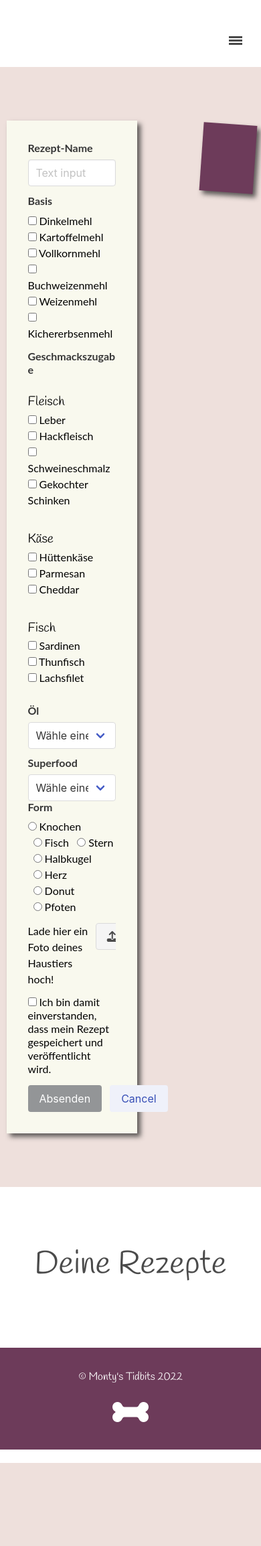
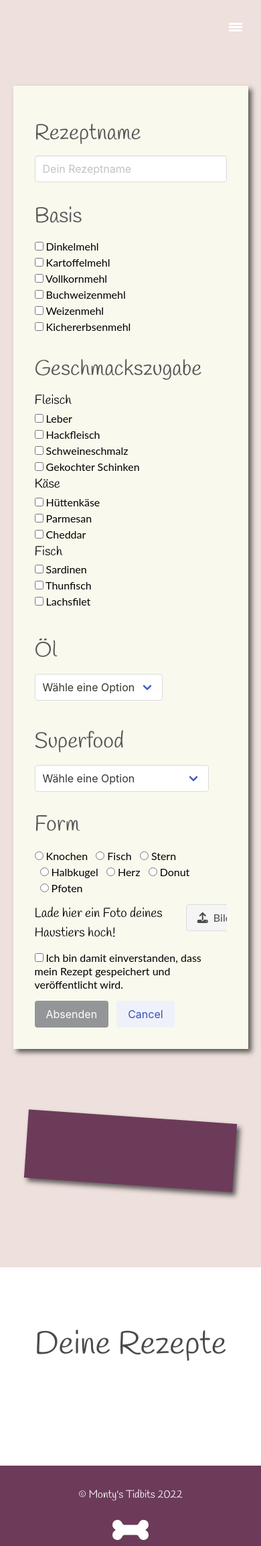
Before and after one commit to nono675/5204_abgabe, a PHP site: page /private2.php in a window 390 px wide. Shown: the top 2308 px of the page at 67% size. Before the commit the page ends 2184 px from the top, so only its background shows below. Run offline with PHP 8.4, Linux system fonts and the light colour scheme; data that the repository does not hold is empty; some libraries are stand-ins or nearby versions.

Commit message:
fixed css

```diff
--- a/css/private2.css
+++ b/css/private2.css
@@ -1,35 +1,10 @@
-/* Import */
-
-@import url('https://fonts.googleapis.com/css2?family=Handlee&display=swap');
-
-body {
-  margin: 20px auto;
-  font-family: 'Lato';
-
-}
-
-*{
-  margin:0;
-  padding:0;
-}
-
-h2 {
-
-  font-family: 'Handlee', cursive;
-  font-size: 2rem;
-}
-p {
-  font-family: 'Reenie Beanie';
-  font-size: 2rem;
-}
-ul,li{
-  list-style:none;
-}
-
 /* Navigation */
 
 .navbar {
   background-color: #fff;
+}
+.navbar-menu {
+  padding: 1rem;
 }
 .navbar-start {
   align-items: stretch;
@@ -43,42 +18,46 @@ ul,li{
   padding-left: 1.2rem;
   padding-top: 0.2rem;
 }
+a.navbar-burger span {
+  color: #555;
+}
 
-a.button.is-primary.sign_up {
-  border: 1px solid #fff;
+/* New Recipe */
+
+.new-recipe {
+  display: flex;
+  justify-content: space-around;
+  align-items: flex-start;
+  background: #eee0dc;
+  padding: 5rem 0;
 }
-.navbar-burger {
-  height: 5rem;
-  width: 5rem;
-}
-a.navbar-burger span {
-  width: 20px;
-  height: 2px;
-  padding-top: 3px;
-}
-.button.is-primary {
-  background-color: #939597;
-  cursor:pointer;
-  user-select:none;
-  text-align: center;
-  text-decoration: none;
-  cursor: pointer;
-  transition-duration: 0.4s;
-  -webkit-transition-duration: 0.4s;
-}
-.button.is-primary:hover {
-  background-color: #6D3B5A;
-  transition-duration: 0.2s;
-}
+
+
+/* Show Recipe */
+
 .show-recipe-container {
   display: flex;
   flex-direction: column;
   justify-content: center;
   align-items: center;
+  padding: 5rem 0;
 }
+
 .show-recipe-container h2 {
-  padding: 5rem 0 1.5rem 0;
   font-size: 3rem;
+}
+
+/* Create / Update Recipe Form */
+
+#create-recipe-form h2, .field h2 label, #update-recipe-form h2{
+    font-size: 2rem;
+    padding: 1rem 0 0.5rem 0;
+    color: #555;
+    font-weight: 300;
+  }
+  .recipe-form h3 {
+    font-family: 'Handlee', cursive;
+    font-size: 1.2rem;
   }
   .recipe-container{
     display: flex;
@@ -88,118 +67,8 @@ a.navbar-burger span {
   }
 
 
-.contenteditable{
-  position: relative;
-  margin: 3rem;
-  color:#000;
-  background:rgb(249, 249, 238);
-  display:block;
-  height: auto;
-  width:20rem;
-  padding:1.5em;
-  box-shadow: 5px 5px 7px rgba(33,33,33,.7);
-  transform: rotate(-6deg);
-  transition: transform .15s linear;
-}
 
-.contenteditable h3 {
-  font-size: 3rem;
-  font-family: 'Handlee', cursive;
-}
-
-.contenteditable h4 {
-  font-size: 1.5rem;
-  font-family: 'Handlee', cursive;
-  border-bottom: 1px solid #555;
-  margin: 1.5rem 0 1rem 0;
-}
-.contenteditable:nth-child(3n) h4, .contenteditable:nth-child(4n) h4 {
-  border-bottom: 1px solid #fff;
-}
-
-.contenteditable li {
-  list-style-type: disc;
-}
-
-#create-recipe-form, #update-recipe-form{
-  position: relative;
-  margin: 3rem;
-  padding: 2rem;
-  color:#000;
-  background:rgb(249, 249, 238);
-  display:block;
-  height: auto;
-  width: 50%;
-  box-shadow: 5px 5px 7px rgba(33,33,33,.7);
-}
-
-.contenteditable:nth-child(even) {
-  transform:rotate(4deg);
-  position:relative;
-  top:5px;
-  background: #eee0dc;
-}
-.contenteditable:nth-child(4n) {
-  transform:rotate(-3deg);
-  position:relative;
-  top:-5px;
-  background: #6D3B5A;
-  color: #fff;
-}
-.contenteditable:nth-child(3n) {
-  transform:rotate(5deg);
-  position:relative;
-  top:-10px;
-  background-color: #939597;
-  color: #fff;
-}
-
-.contenteditable:hover, .contenteditable:focus{
-  box-shadow:10px 10px 7px rgba(0,0,0,.7);
-  transform: scale(1.25);
-  position:relative;
-  z-index:5;
-}
-
-.icon-container {
-  position: absolute;
-  bottom: 0;
-  right: 0;
-  padding: 0.5rem 0.2rem;
-}
-.icon-container i {
-  color: #000;
-  font-size: 1.5rem;
-  padding: 1rem;
-}
-
-.contenteditable:nth-child(3n) i, .contenteditable:nth-child(4n) i {
-  color: #fff;
-}
-
-.contenteditable h3 {
-  font-family: 'Handlee', cursive;
-  font-size: 3rem;
-}
-
-.recipe-form.contenteditable {
-  width: 400px;
-  height: auto;
-}
-
-.recipe-form.contenteditable .title {
-  font-family: 'Handlee', cursive;
-  font-size: 1.5rem;
-  padding: 1.5rem 0 0.5rem 0;
-}
-
-.recipe-form .ingredient-container {
-  padding: 1rem 0;
-}
-.recipe-form .ingredient-container h3 {
-  font-family: 'Handlee', cursive;
-  font-size: 1.2rem;
-}
+/* Recipe Result */
 
 #recipe-result {
   background: #6D3B5A;
@@ -207,45 +76,41 @@ a.navbar-burger span {
   height: auto;
   width: 40%
 }
-
 #recipe-result h2 {
   font-size: 2.5rem;
   padding: 1rem;
 }
-
 #recipe-result h3 {
   font-size: 2rem;
   border-bottom: 1px solid #fff;
 }
-
-#create-basic-ul {
-  padding: 0.5rem 1rem 0.2rem 1rem;
-}
-#create-add_on-ul {
+#create-basic-ul, #create-add_on-ul, #update-add_on-ul, #update-basic-ul, #update-oil-ul, #update-superfood-ul, #update-keksform-ul {
   padding: 0.5rem 1rem 0.2rem 1rem;
 }
 
-.new-recipe {
-  display: flex;
-  justify-content: center;
-  align-items: flex-start;
-  background-color: #eee0dc;
-  padding: 2rem 0;
-
+#update-oil-ul li, #update-superfood-ul li, #update-keksform-ul li {
+  list-style-type: disc;
 }
 
-/* The Modal (background) */
+
+
+
+/* Update Recipe Modal */
+
 .modal {
-  display: none; /* Hidden by default */
-  position: fixed; /* Stay in place */
-  z-index: 200; /* Sit on top */
+  display: none;
+  position: fixed;
+  z-index: 200;
   left: 0;
   top: 0;
-  width: 100%; /* Full width */
-  height: 100vh; /* Full height */
-  overflow: auto; /* Enable scroll if needed */
+  width: 100%;
+  height: 100vh;
+  overflow: auto;
   background: #939597;
 }
+
+/* Header for Updateform */
+
 .header-updateform {
   display: flex;
   flex-direction: column;
@@ -254,15 +119,12 @@ a.navbar-burger span {
   padding: 3rem 0;
   background-color: #fff;
 }
-
 .header-updateform h2 {
   font-size: 2.5rem;
 }
-
 .header-updateform i {
   font-size: 3rem;
 }
-
 .flex-container {
   display: flex;
   justify-content: space-between;
@@ -270,7 +132,8 @@ a.navbar-burger span {
   padding: 2rem;
 }
 
-/* The Close Button */
+/* Close Button for Modal*/
+
 .close {
   display: none;
   color: #555;
@@ -288,26 +151,24 @@ a.navbar-burger span {
   text-decoration: none;
   cursor: pointer;
   color: #e0c2d4;
-
 }
 
 
-footer {
-  background-color: #6D3B5A;
-  display: flex;
+
+@media (max-width: 1000px) {
+  .new-recipe {
+    flex-direction: column;
+    justify-content: center;
     align-items: center;
-  justify-content: center;
-  flex-direction: column;
+  }
+}
 
+@media (max-width: 800px) {
+  #create-recipe-form, #update-recipe-form {
+    width: 90%;
   }
-footer small {
-  color: #fff;
-  font-family: 'Handlee', cursive;
-  font-size: 1rem;
-  padding: 2rem 0 1rem 0;
+
+  #recipe-result {
+    width: 80%;
   }
-footer i {
-  color: #fff;
-  font-size: 3rem;
-  padding-bottom: 2rem;
 }
--- /dev/null
+++ b/css/recipe-postits.css
@@ -0,0 +1,99 @@
+.contenteditable{
+  position: relative;
+  margin: 3rem;
+  color:#000;
+  background:rgb(249, 249, 238);
+  display:block;
+  height: auto;
+  width:20rem;
+  padding:1.5em;
+  box-shadow: 5px 5px 7px rgba(33,33,33,.7);
+  transform: rotate(-6deg);
+  transition: transform .15s linear;
+}
+
+.contenteditable h3 {
+  font-size: 3rem;
+  font-family: 'Handlee', cursive;
+}
+
+.contenteditable h4 {
+  font-size: 1.5rem;
+  font-family: 'Handlee', cursive;
+  border-bottom: 1px solid #555;
+  margin: 1.5rem 0 1rem 0;
+}
+.contenteditable:nth-child(3n) h4, .contenteditable:nth-child(4n) h4 {
+  border-bottom: 1px solid #fff;
+}
+
+.contenteditable li {
+  list-style-type: disc;
+}
+
+#create-recipe-form, #update-recipe-form{
+  position: relative;
+  margin: 3rem;
+  padding: 2rem;
+  color:#000;
+  background:rgb(249, 249, 238);
+  display:block;
+  height: auto;
+  width: 50%;
+  box-shadow: 5px 5px 7px rgba(33,33,33,.7);
+}
+
+.contenteditable:nth-child(even) {
+  transform:rotate(4deg);
+  position:relative;
+  top:5px;
+  background: #eee0dc;
+}
+.contenteditable:nth-child(4n) {
+  transform:rotate(-3deg);
+  position:relative;
+  top:-5px;
+  background: #6D3B5A;
+  color: #fff;
+}
+.contenteditable:nth-child(3n) {
+  transform:rotate(5deg);
+  position:relative;
+  top:-10px;
+  background-color: #939597;
+  color: #fff;
+}
+
+.contenteditable:hover, .contenteditable:focus{
+  box-shadow:10px 10px 7px rgba(0,0,0,.7);
+  transform: scale(1.25);
+  position:relative;
+  z-index:5;
+}
+
+.icon-container {
+  position: absolute;
+  bottom: 0;
+  right: 0;
+  padding: 0.5rem 0.2rem;
+}
+.icon-container i {
+  color: #000;
+  font-size: 1.5rem;
+  padding: 1rem;
+}
+
+.contenteditable:nth-child(3n) i, .contenteditable:nth-child(4n) i {
+  color: #fff;
+}
+
+.recipe-form.contenteditable {
+  width: 400px;
+  height: auto;
+}
+
+.recipe-form.contenteditable .title {
+  font-family: 'Handlee', cursive;
+  font-size: 1.5rem;
+  padding: 1.5rem 0 0.5rem 0;
+}
--- a/css/style.css
+++ b/css/style.css
@@ -2,8 +2,31 @@
 
 @import url('https://fonts.googleapis.com/css2?family=Handlee&display=swap');
 
+/* CSS Reset */
 
+body {
+  margin: 0 auto;
+  font-family: 'Lato';
+}
 
+*{
+  margin:0;
+  padding:0;
+  box-sizing: border-box;
+}
+
+h2 {
+
+  font-family: 'Handlee', cursive;
+  font-size: 2rem;
+}
+p {
+  font-family: 'Reenie Beanie';
+  font-size: 2rem;
+}
+ul,li{
+  list-style:none;
+}
 
 /* Header */
 
@@ -32,8 +55,8 @@ h1 {
   font-size: 5rem;
 }
 header i {
- font-size: 7rem;
- color: #fff;
+  font-size: 7rem;
+  color: #fff;
 }
 /* Navigation */
 
@@ -68,23 +91,6 @@ a.navbar-burger span {
   transition-duration: 0.2s;
 }
 
-
-/* Login Section */
-.login-container {
-  margin-top: 20rem;
-}
-
-/* Registration */
-
-i.fa-solid .fa-check-double {
-  color: #000;
-  width: 200px;
-}
-.fa-solid.fa-check {
-color: #00d1b2;
-  font-size: 4rem;
-}
-
 /* Search Form */
 
 .search {
@@ -100,164 +106,9 @@ color: #00d1b2;
 }
 .is-primary.input {
   border-color:  #939597;
-
 }
 
-
-/* Recipes Container */
-.recipe-container{
-  display: flex;
-  flex-wrap: wrap;
-  justify-content: center;
-}
-
-
-.contenteditable{
-  position: relative;
-  margin: 3rem;
-  color:#000;
-  background:rgb(249, 249, 238);
-  display:block;
-  height: auto;
-  width:25rem;
-  padding:1em;
-  box-shadow: 5px 5px 7px rgba(33,33,33,.7);
-  transform: rotate(-6deg);
-  transition: transform .15s linear;
-}
-.contenteditable h3 {
-  font-size: 3rem;
-  font-family: 'Handlee', cursive;
-}
-.contenteditable h4 {
-  font-size: 2rem;
-  font-family: 'Handlee', cursive;
-}
-.contenteditable:nth-child(even) {
-  transform:rotate(4deg);
-  position:relative;
-  top:5px;
-  background: #eee0dc;
-}
-.contenteditable:nth-child(4n) {
-  transform:rotate(-3deg);
-  position:relative;
-  top:-5px;
-  background: #6D3B5A;
-  color: #fff;
-}
-.contenteditable:nth-child(3n) {
-  transform:rotate(5deg);
-  position:relative;
-  top:-10px;
-  background-color: #939597;
-  color: #fff;
-}
-
-.contenteditable:hover, .contenteditable:focus{
-  box-shadow:10px 10px 7px rgba(0,0,0,.7);
-  transform: scale(1.25);
-  position:relative;
-  z-index:5;
-}
-
-.icon-container {
-  position: absolute;
-  bottom: 0;
-  right: 0;
-  padding: 0.5rem 0.2rem;
-}
-.icon-container i {
-  color: #000;
-  font-size: 1.5rem;
-  padding: 1rem;
-}
-
-.contenteditable:nth-child(3n) i {
-  color: #fff;
-}
-
-
-/* Private Section */
-
-/* Recipe Form */
-.recipe-form {
-
-  background-color: #fff;
-    border-radius: 4px;
-    color: #363636;
-  border: 1px solid #dbdbdb;
-    border-radius: 4px;
-  width: 60vw;
-  margin: 3rem auto;
-}
-
-.recipe-form .field {
-  padding: 2rem;
-}
-.checkbox-container {
-  border: 1px solid #dbdbdb;
-  border-radius: 4px;
-  padding: 2rem;
-  display: flex;
-  justify-content: start;
-  align-items: flex-start;
-  flex-direction: column;
-}
-.checkbox-container input {
-  padding-left: 2rem;
-
-}
-.ingredients {
-  display: flex;
-  justify-content: space-around;
-  align-items: center;
-  flex-wrap: wrap;
-}
-.ingredient-container {
-  width: 300px;
-  height: 200px;
-  margin: 2rem;
-  padding: 1rem;
-  display: flex;
-  justify-content: center;
-  align-items: flex-start;
-  flex-direction: column;
-  border: 1px solid #dbdbdb;
-  border-radius: 4px;
-
-}
-.ingredient {
-  flex-direction: row;
-  padding: 0.5rem;
-}
-.select-container {
-  display: flex;
-  justify-content: center;
-  align-items: flex-start;
-
-}
-.select-container .field {
-  border: 1px solid #dbdbdb;
-  border-radius: 4px;
-  margin: 1rem;
-}
-.radio-container {
-  display: flex;
-  justify-content: center;
-  align-items: flex-start;
-}
-.radio-container label {
-  padding: 1rem;
-}
-.file {
-  flex-direction: column;
-}
-.file h3 {
-  padding-bottom: 1.5rem;
-}
-
-
+/* Footer */
 
 footer {
   background-color: #6D3B5A;
@@ -279,6 +130,31 @@ footer i {
   padding-bottom: 2rem;
 }
 
+/* Login Section */
+
+.login-container {
+  margin-top: 20rem;
+}
+
+/* Registration */
+
+i.fa-solid .fa-check-double {
+  color: #000;
+  width: 200px;
+}
+.fa-solid.fa-check {
+color: #00d1b2;
+  font-size: 4rem;
+}
+
+
+
+
+
+
+
+
+
 
 @media (max-width: 1024px) {
 	.navbar {
--- a/index.php
+++ b/index.php
@@ -13,6 +13,8 @@
   <link rel="stylesheet" href="https://cdnjs.cloudflare.com/ajax/libs/font-awesome/6.2.0/css/all.min.css" integrity="sha512-xh6O/CkQoPOWDdYTDqeRdPCVd1SpvCA9XXcUnZS2FmJNp1coAFzvtCN9BmamE+4aHK8yyUHUSCcJHgXloTyT2A==" crossorigin="anonymous" referrerpolicy="no-referrer" />
   <script src="https://kit.fontawesome.com/15181efa86.js" crossorigin="anonymous"></script>
   <link rel="stylesheet" href="https://unpkg.com/bulma@0.9.0/css/bulma.min.css" />
+  <link rel="stylesheet" href="css/recipe-postits.css">
+  <link rel="stylesheet" href="css/accordion.css">
   <link rel="stylesheet" href="css/style.css">
   <!-- <link rel="stylesheet" type="text/css" href="../css/register.css"> -->
 
--- a/js/main.js
+++ b/js/main.js
@@ -66,7 +66,7 @@ function displayOil(dropDownElement) {
 		currentUl.innerHTML = ``;
 	}
 	else{
-		currentUl.innerHTML = `<h2>Öl</h2><br>${dropDownElement.value}`;
+		currentUl.innerHTML = `<h3>Öl</h3><br>${dropDownElement.value}`;
 	}
 }
 
@@ -85,7 +85,7 @@ function displaySuperfood(dropDownElement) {
 		currentUl.innerHTML = ``;
 	}
 	else{
-		currentUl.innerHTML = `<h2>Superfood</h2><br>${dropDownElement.value}`;
+		currentUl.innerHTML = `<h3>Superfood</h3><br>${dropDownElement.value}`;
 	}
 }
 
@@ -107,7 +107,7 @@ function displayForm(radioButtonContainer) {
 	// Go through all radio buttons of radioButtonContainer and check if selected (checked)
 	for (let i = 0; i < radioButtons.length; i++) {
 		if (radioButtons[i].checked == true) {
-			currentUl.innerHTML = `<h2>Form</h2><br>${radioButtons[i].value}`;
+			currentUl.innerHTML = `<h3>Form</h3><br>${radioButtons[i].value}`;
 		}
 	}
 }
--- a/private2.php
+++ b/private2.php
@@ -1,17 +1,19 @@
 <!DOCTYPE html>
-<html lang="en">
+<html lang="de">
 
 <head>
   <meta charset="UTF-8">
   <meta http-equiv="X-UA-Compatible" content="IE=edge">
   <meta name="viewport" content="width=device-width, initial-scale=1.0">
-  <title>Document</title>
+  <title>Rezept-Generator | Monty's Tidbits</title>
   <link href="https://fonts.googleapis.com/css2?family=Nunito+Sans:wght@400;500;700&display=swap" rel="stylesheet">
   <link rel="stylesheet" href="https://cdnjs.cloudflare.com/ajax/libs/font-awesome/6.2.0/css/all.min.css" integrity="sha512-xh6O/CkQoPOWDdYTDqeRdPCVd1SpvCA9XXcUnZS2FmJNp1coAFzvtCN9BmamE+4aHK8yyUHUSCcJHgXloTyT2A==" crossorigin="anonymous" referrerpolicy="no-referrer" />
   <script src="https://kit.fontawesome.com/15181efa86.js" crossorigin="anonymous"></script>
   <link rel="stylesheet" href="https://unpkg.com/bulma@0.9.0/css/bulma.min.css" />
+  <link rel="stylesheet" href="css/recipe-postits.css">
   <link rel="stylesheet" href="css/accordion.css">
   <link rel="stylesheet" href="css/private2.css">
+  <link rel="stylesheet" href="css/style.css">
 
   <!-- JS -->
   <script defer src="js/addEventListenerFunctions.js"></script>
@@ -30,7 +32,7 @@
       </a>
     </div>
     <div id="navbarBasicExample" class="navbar-menu">
-    <div class="navbar-start">
+      <div class="navbar-start">
         <a href="index.php"><i class="fa-solid fa-sharpe fa-bone"></i></a>
         <h2>Monty's Tidbits</h2>
       </div>
@@ -59,13 +61,13 @@
 
     <form id="create-recipe-form" class="recipe-form" method="POST">
       <div class="field">
-        <label class="title label">Rezept-Name</label>
+        <h2>Rezeptname</h2>
         <div class="control">
-          <input id="recipe-title" class="input" type="text" name="recipe-title" placeholder="Text input">
+          <input id="recipe-title" class="input" type="text" name="recipe-title" placeholder="Dein Rezeptname">
         </div>
       </div>
       <div class="field">
-        <label class="checkbox label title">Basis</label>
+        <h2>Basis</h2>
         <div class="checkbox-container">
           <div class="ingredient">
             <input type="checkbox" name="checkbox[]" class="basic" id="Dinkelmehl" value="Dinkelmehl">
@@ -94,7 +96,7 @@
         </div>
       </div>
       <div class="field">
-        <label class="checkbox label title">Geschmackszugabe</label>
+        <h2>Geschmackszugabe</h2>
         <div class="ingredients field">
           <div class="ingredient-container">
             <h3>Fleisch</h3>
@@ -149,7 +151,7 @@
       </div>
       <div class="select-container">
         <div class="field">
-          <label for="oil" class="label title">Öl</label>
+          <h2><label for="oil" class="label title">Öl</label></h2>
           <div class="control">
             <div class="select">
               <select name="oil" id="create-select-oil" onchange="displayOil(this)">
@@ -162,7 +164,7 @@
           </div>
         </div>
         <div class="field">
-          <label for="superfood" class="label title">Superfood</label>
+          <h2><label for="superfood" class="label title">Superfood</label></h2>
           <div class="control">
             <div class="select">
               <select name="superfood" id="create-select-superfood" onchange="displaySuperfood(this)">
@@ -179,7 +181,7 @@
         </div>
       </div>
       <div class="field">
-        <label class="label title">Form</label>
+        <h2><label class="label title">Form</label></h2>
         <div id="create-radio-container" class="control radio-container" onchange="displayForm(this)">
           <label class="radio">
             <input class="radio-btn" type="radio" name="answer" value="Knochen">
@@ -260,7 +262,7 @@
   </div>
 
   <span class="close">&times;</span>
-  <!-- The Modal -->
+  <!-- Modal with Update Form -->
   <div id="myModal" class="modal">
 
 
```
Also changed, not shown: js/updateForm.js (+9 -10 lines). Lines whose indentation alone changed are shown as unchanged.
